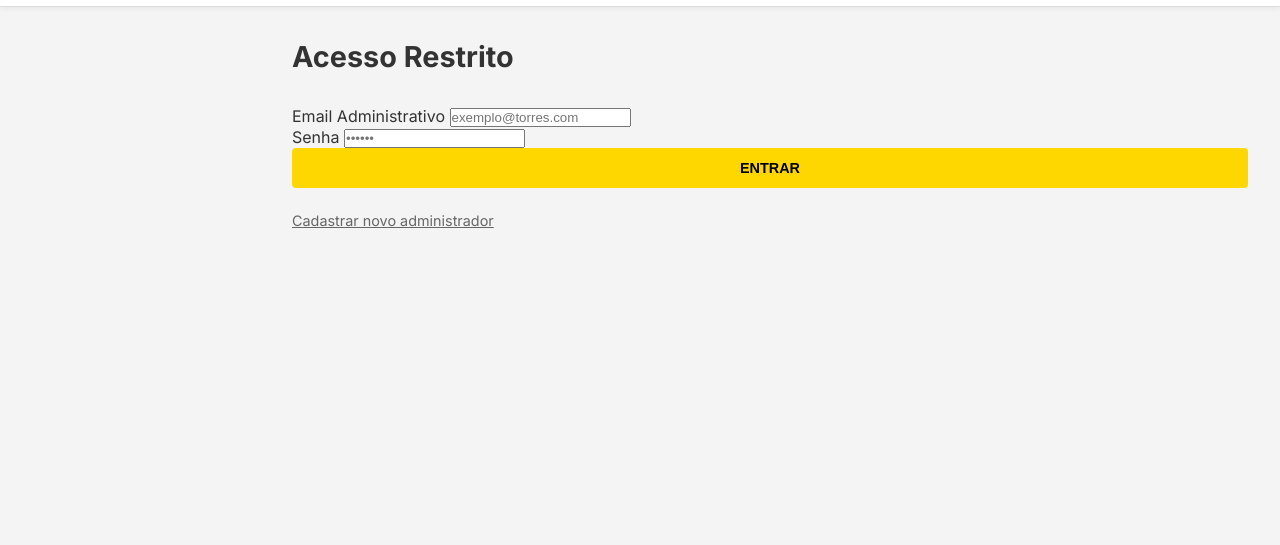
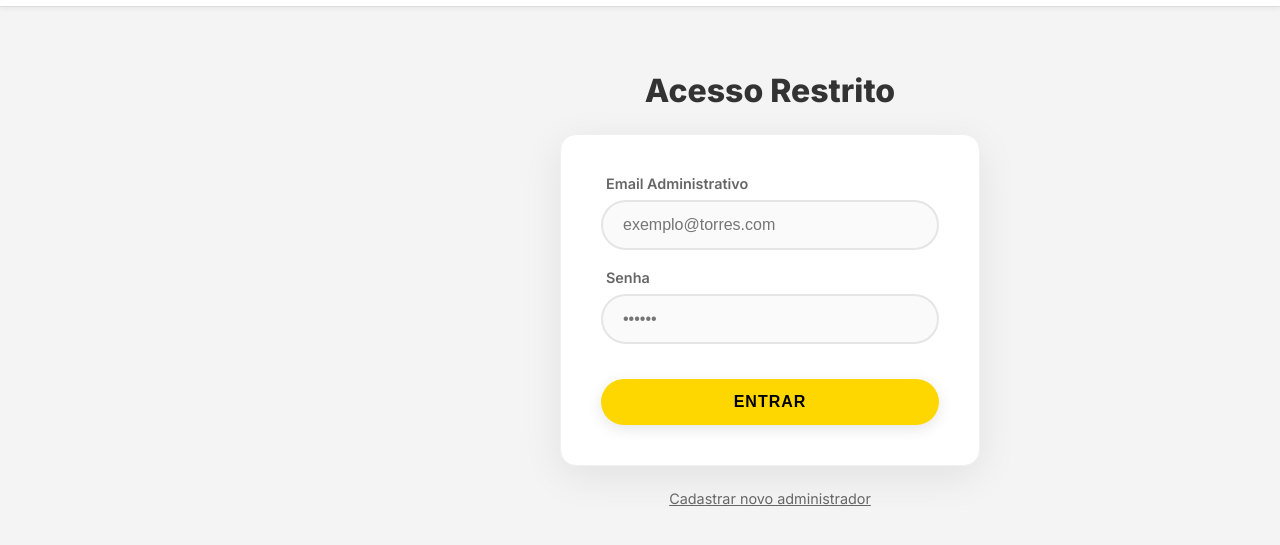
Before and after one commit to HalifferFelipeS/loja-torres, a website with bundled scripts: page public/admin.html in a window 1280 px wide. Shown: the part 73-618 px from the top of the page. Built offline with nearby package versions, Linux system fonts and the light colour scheme.

Commit message:
Update styles.css

```diff
--- a/public/styles.css
+++ b/public/styles.css
@@ -63,7 +63,7 @@ header {
 .brand-text {
     display: flex;
     flex-direction: column;
-    cursor: pointer; /* Indica que é clicável para o segredo */
+    cursor: pointer;
     user-select: none;
 }
 
@@ -86,13 +86,10 @@ header {
     padding: 8px 15px;
     border-radius: 20px;
     transition: all 0.3s;
-
-    /* Segredo: Invisível por padrão */
-    opacity: 0;
+    opacity: 0; /* Segredo: Invisível por padrão */
     pointer-events: none;
 }
 
-/* Classe que o JS vai adicionar após 3 cliques */
 .admin-link.revealed {
     opacity: 1;
     pointer-events: auto;
@@ -211,7 +208,7 @@ main {
   padding: 1.5rem;
   border-radius: var(--radius);
   box-shadow: 0 2px 10px rgba(0,0,0,0.03);
-  scroll-margin-top: 100px; /* Para o scroll não bater no header */
+  scroll-margin-top: 100px;
 }
 
 .group-header {
@@ -338,15 +335,14 @@ main {
   box-shadow: 0 4px 10px rgba(255, 215, 0, 0.4);
 }
 
-/* --- FOOTER (CORRIGIDO) --- */
+/* --- FOOTER --- */
 footer {
-  background-color: #222; /* Fundo escuro para footer profissional */
+  background-color: #222;
   padding: 3rem 2rem;
   text-align: center;
   color: #ccc;
   border-top: 4px solid var(--primary);
   margin-top: auto;
-  /* CORREÇÃO PRINCIPAL: Empurra o footer para a direita para não ficar atrás da sidebar */
   margin-left: var(--sidebar-width);
 }
 
@@ -372,104 +368,100 @@ footer {
 @media (max-width: 768px) {
   .sidebar { display: none; }
   main { margin-left: 0; width: 100%; padding: 1rem; }
-  footer { margin-left: 0; } /* Remove margem no mobile */
+  footer { margin-left: 0; }
   .modal-content { flex-direction: column; overflow-y: auto; }
   .modal-carousel { height: 250px; }
   .slider-btn { display: none; }
 }
 
 /* =========================================
-   ESTILOS DA TELA DE LOGIN ADMINISTRATIVO
+   ESTILOS DA TELA DE LOGIN ADMINISTRATIVO (CORRIGIDO)
    ========================================= */
 
-/* Centraliza a seção de login na área principal */
-#login-section.active {
+/* Centraliza o container principal do login */
+#login-section, #register-section {
     display: flex;
     flex-direction: column;
     justify-content: center;
     align-items: center;
-    min-height: 70vh; /* Ocupa a altura da tela para centralizar verticalmente */
-    background-color: #f8f9fa; /* Fundo levemente diferente pra destacar */
+    min-height: 60vh;
+    padding: 2rem;
+    background-color: transparent;
 }
 
-/* O título "Login Administrativo" */
-#login-section h2 {
-    margin-bottom: 2rem;
-    color: var(--dark-color);
-    font-size: 1.8rem;
+#login-section h2, #register-section h2 {
+    margin-bottom: 1.5rem;
+    color: var(--text-dark);
+    font-size: 2rem;
+    font-weight: 800;
 }
 
-/* O formulário em si (o "cartão" branco) */
-#login-form {
+/* Aplica o estilo de cartão ao formulário */
+#admin-login-form, #admin-register-form {
     background-color: #ffffff;
-    padding: 3rem;
-    border-radius: 20px; /* Bordas bem arredondadas no cartão */
-    box-shadow: 0 10px 30px rgba(0, 0, 0, 0.08); /* Sombra suave para dar profundidade */
+    padding: 2.5rem;
+    border-radius: 16px;
+    box-shadow: 0 10px 40px rgba(0, 0, 0, 0.08); /* Sombra elegante */
+    border: 1px solid #f0f0f0;
     width: 100%;
-    max-width: 450px; /* Largura máxima para não ficar esticado */
+    max-width: 420px;
+    display: flex;
+    flex-direction: column;
+    gap: 1.2rem;
 }
 
-/* Ajuste dos grupos de formulário (label + input) */
-#login-form .form-group {
-    margin-bottom: 1.5rem;
+/* Labels */
+#admin-login-form label, #admin-register-form label {
+    display: block;
+    margin-bottom: 0.5rem;
+    font-weight: 600;
+    font-size: 0.9rem;
+    color: var(--text-light);
+    margin-left: 5px;
 }
 
-/* Estilo das Labels (Email/Senha) */
-#login-form label {
-    display: block;
-    margin-bottom: 0.8rem;
-    font-weight: 600;
-    color: var(--secondary-color);
-    margin-left: 10px; /* Alinha com o início arredondado do input */
+/* Inputs arredondados (Pílula) */
+#admin-login-form input, #admin-register-form input {
+    width: 100%;
+    padding: 14px 20px;
+    border-radius: 50px; /* Bem redondo */
+    border: 2px solid #e5e5e5;
+    background-color: #fafafa;
+    font-size: 1rem;
+    outline: none;
+    transition: all 0.3s ease;
 }
 
-/* --- Estilos dos Campos de Input (O que você pediu) --- */
-#login-form input[type="email"],
-#login-form input[type="password"] {
-    width: 100%;
-    padding: 1rem 1.5rem; /* Mais espaçamento interno para ficar "gordinho" */
-
-    /* Borda arredondada estilo pílula */
-    border-radius: 50px;
-
-    /* Cor da borda padrão (suave) */
-    border: 2px solid #e9ecef;
-
-    background-color: #f8f9fa;
-    font-size: 1rem;
-    transition: all 0.3s ease; /* Transição suave ao clicar */
-    outline: none; /* Remove a linha azul padrão feia do navegador */
+/* Efeito ao clicar no input */
+#admin-login-form input:focus, #admin-register-form input:focus {
+    border-color: var(--primary);
+    background-color: #fff;
+    box-shadow: 0 0 0 4px rgba(255, 215, 0, 0.2); /* Brilho amarelo */
 }
 
-/* Quando o usuário clica no campo (Foco) */
-#login-form input:focus {
-    /* Borda da cor do tema */
-    border-color: var(--primary-color);
-    background-color: #fff;
-    /* Um brilho suave da cor do tema */
-    box-shadow: 0 0 0 4px rgba(74, 144, 226, 0.15);
+/* Botão de Entrar */
+#admin-login-form button, #admin-register-form button {
+    margin-top: 1rem;
+    border-radius: 50px; /* Botão redondo também */
+    padding: 14px;
+    font-size: 1rem;
+    letter-spacing: 1px;
+    text-transform: uppercase;
+    box-shadow: 0 4px 15px rgba(0,0,0,0.1);
 }
 
-/* --- Botão de Entrar --- */
-#login-form button[type="submit"] {
-    width: 100%;
-    padding: 1rem;
+/* Links abaixo do form */
+.login-container p {
+    text-align: center;
     margin-top: 1rem;
-
-    /* Botão também arredondado pra combinar */
-    border-radius: 50px;
-
-    font-size: 1.1rem;
-    font-weight: bold;
-    text-transform: uppercase;
-    letter-spacing: 1px;
-    background: linear-gradient(135deg, var(--primary-color), #357abd); /* Gradiente sutil */
-    box-shadow: 0 4px 15px rgba(74, 144, 226, 0.3);
-    transition: transform 0.2s;
 }
 
-/* Efeito ao passar o mouse no botão */
-#login-form button[type="submit"]:hover {
-    transform: translateY(-2px); /* Levanta um pouquinho */
-    box-shadow: 0 6px 20px rgba(74, 144, 226, 0.4);
+/* Links (Cadastrar/Esqueci senha) */
+.login-container a {
+    color: var(--text-light);
+    font-size: 0.9rem;
+    text-decoration: underline;
 }
+.login-container a:hover {
+    color: var(--primary-hover);
+}
```
